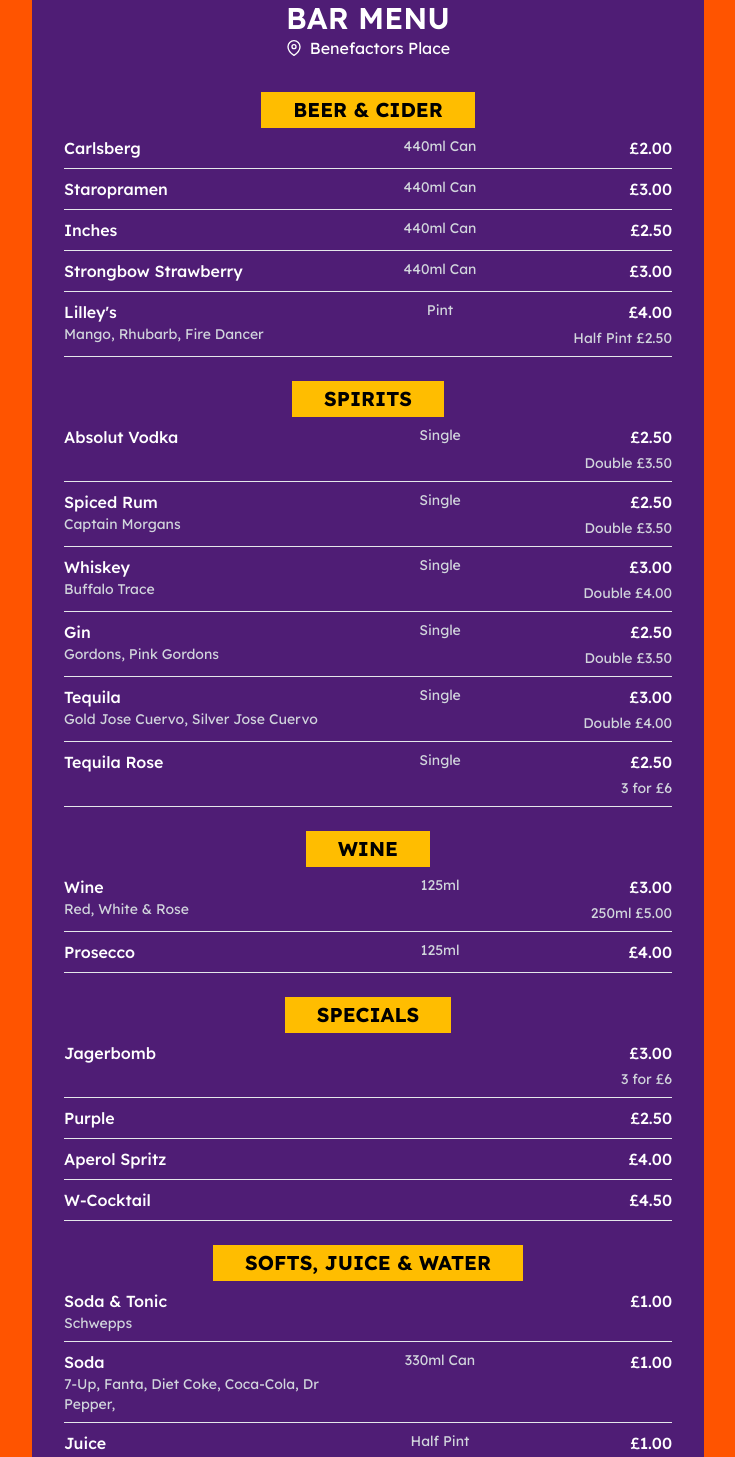
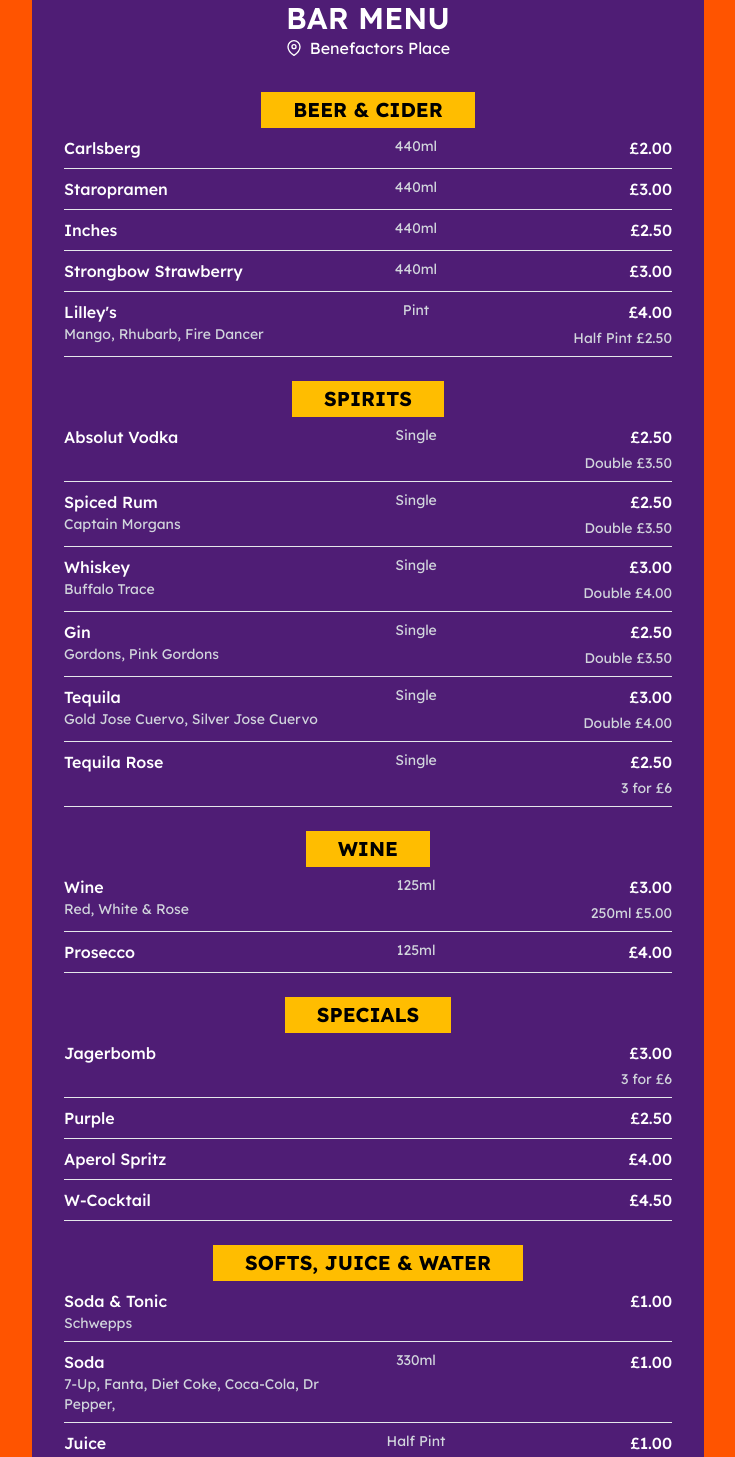
Before and after one commit to WarwickStudentArtsFestival/wsaf25-website, a Next.js app: page /bar in a window 1280 px wide. Shown: the part 300-1757 px from the top of the page, without its empty margins (272-1007 px from the left). Built offline with nearby package versions, Linux system fonts and the light colour scheme.

Commit message:
improve column spacing in menu

```diff
--- a/src/app/bar/page.tsx
+++ b/src/app/bar/page.tsx
@@ -28,7 +28,7 @@ export default function PriceList() {
               {items.map((item, index) => (
                 <li
                   key={index}
-                  className="grid w-full grid-cols-[2fr_1fr_1fr] gap-4 border-b pb-2 items-start"
+                  className="grid w-full grid-cols-[3fr_1fr_2fr] gap-4 border-b pb-2 items-start"
                 >
                   <div className="text-left flex flex-col w-fit ">
                     <span className="font-medium">{item.name}</span>
--- a/src/app/bar/price-list.tsx
+++ b/src/app/bar/price-list.tsx
@@ -7,7 +7,7 @@ export const barMenu = {
           name: 'Carlsberg',
           subtitle: null,
           unit_price: '£2.00',
-          unit_quantity: '440ml Can',
+          unit_quantity: '440ml ',
           line_1: null,
           line_2: null,
         },
@@ -15,7 +15,7 @@ export const barMenu = {
           name: 'Staropramen',
           subtitle: null,
           unit_price: '£3.00',
-          unit_quantity: '440ml Can',
+          unit_quantity: '440ml ',
           line_1: null,
           line_2: null,
         },
@@ -23,7 +23,7 @@ export const barMenu = {
           name: 'Inches',
           subtitle: null,
           unit_price: '£2.50',
-          unit_quantity: '440ml Can',
+          unit_quantity: '440ml ',
           line_1: null,
           line_2: null,
         },
@@ -31,7 +31,7 @@ export const barMenu = {
           name: 'Strongbow Strawberry',
           subtitle: null,
           unit_price: '£3.00',
-          unit_quantity: '440ml Can',
+          unit_quantity: '440ml ',
           line_1: null,
           line_2: null,
         },
@@ -171,7 +171,7 @@ export const barMenu = {
           name: 'Soda',
           subtitle: '7-Up, Fanta, Diet Coke, Coca-Cola, Dr Pepper, ',
           unit_price: '£1.00',
-          unit_quantity: '330ml Can',
+          unit_quantity: '330ml ',
           line_1: null,
           line_2: null,
         },
```
